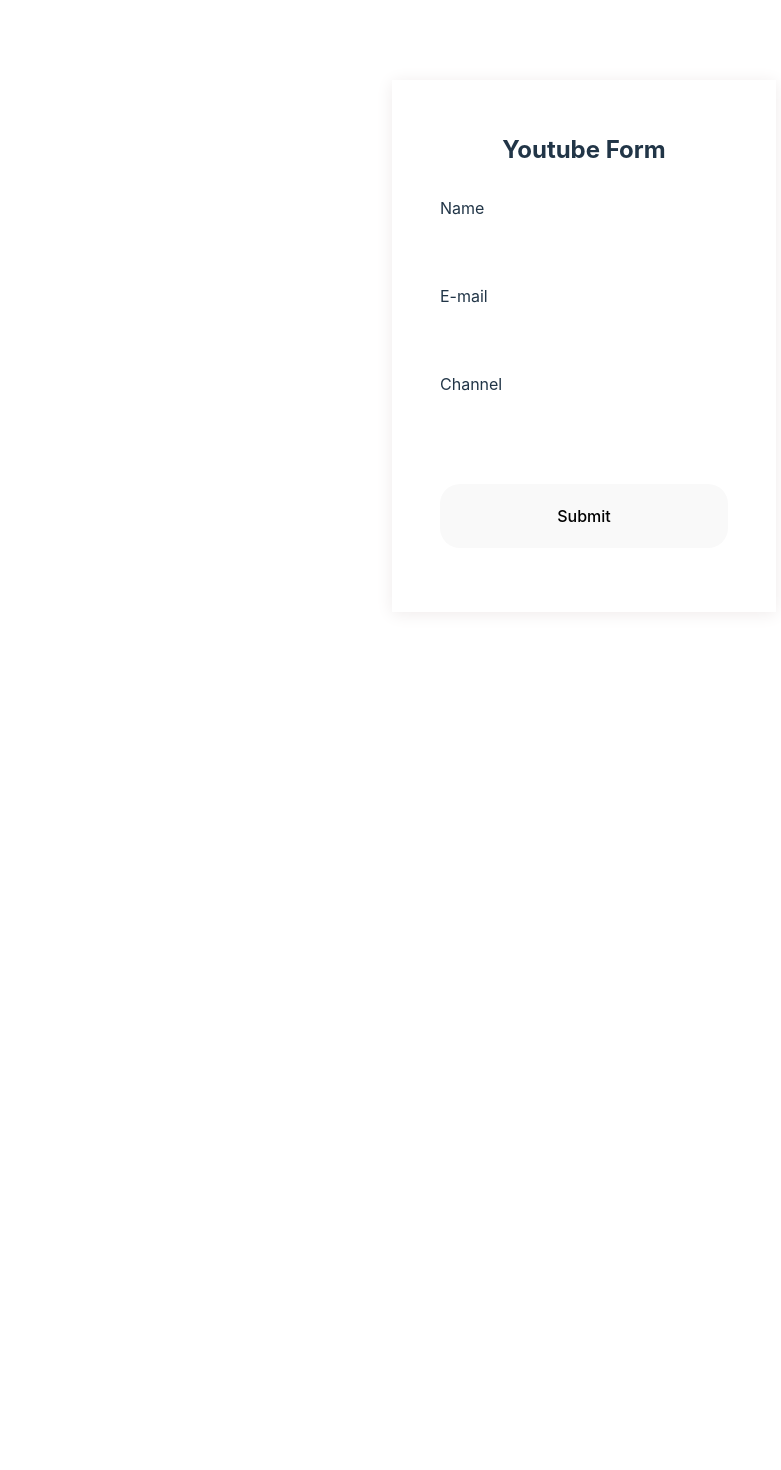
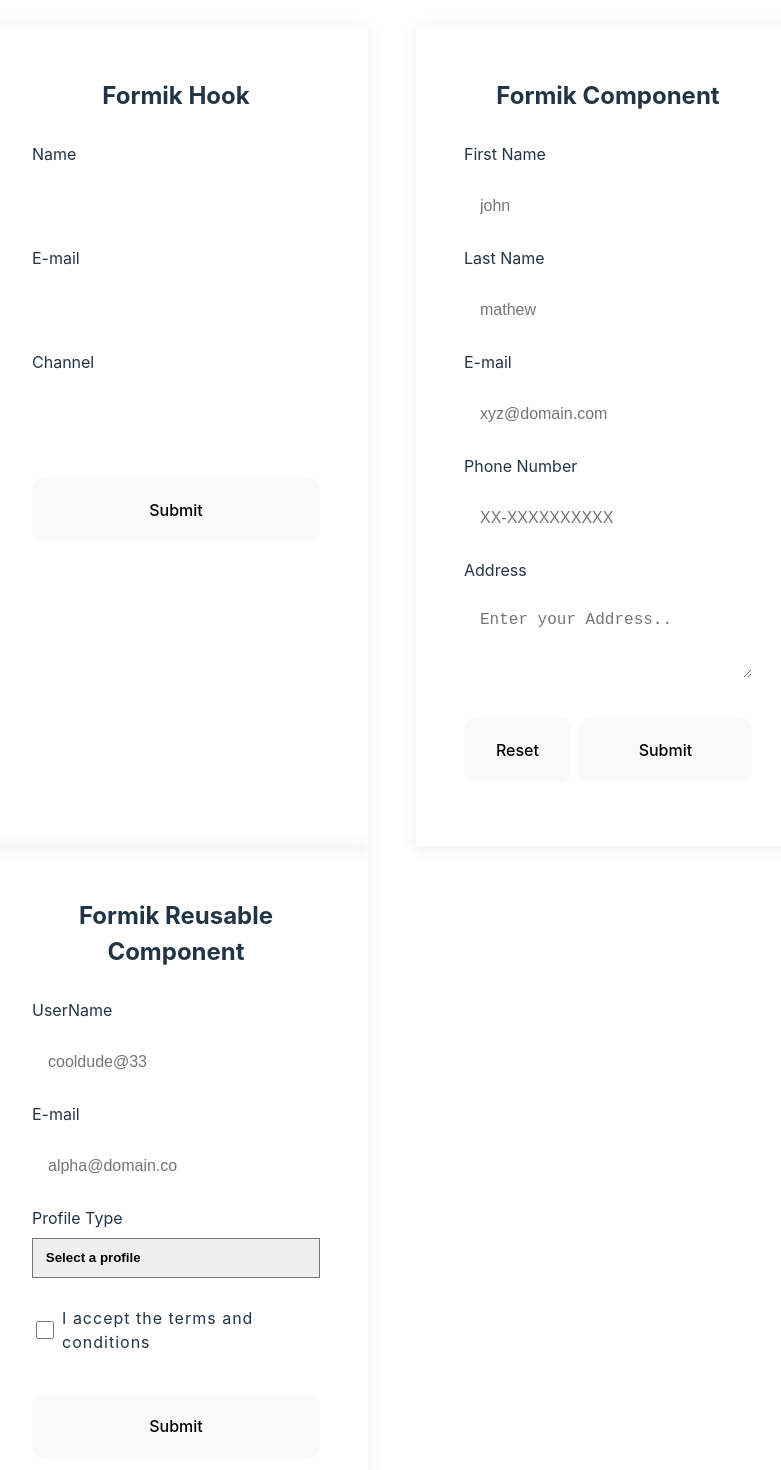
Before and after one commit to iamnitin13/react-codeevalution-learning, a React (Vite) app: page / in a window 1280 px wide. Shown: the part 54-1524 px from the top of the page, without its empty margins (56-837 px from the left). Before the commit the page ends 800 px from the top, so only its background shows below. Built offline with nearby package versions, Linux system fonts and the light colour scheme.

Commit message:
feat: created resuable and component based form

```diff
--- a/package.json
+++ b/package.json
@@ -4,7 +4,7 @@
   "version": "0.0.0",
   "type": "module",
   "scripts": {
-    "dev": "vite",
+    "start": "vite",
     "build": "vite build",
     "preview": "vite preview"
   },
--- a/src/App.jsx
+++ b/src/App.jsx
@@ -1,10 +1,14 @@
 import "./App.scss";
+import FormikForm from "./components/FormikForm";
+import SignupForm from "./components/SignupForm";
 import SimpleForm from "./components/SimpleForm";
 
 function App() {
   return (
     <div className="App">
       <SimpleForm />
+      <FormikForm />
+      <SignupForm />
     </div>
   );
 }
--- a/src/App.scss
+++ b/src/App.scss
@@ -1,4 +1,4 @@
-$max-width: 1280px;
+$max-width: 100vw;
 
 * {
   box-sizing: border-box;
@@ -13,35 +13,87 @@
 
 #root {
   max-width: $max-width;
-  margin: 0 auto;
-  padding: 2rem;
+  margin: auto;
+  padding: 2rem 0;
   text-align: center;
+
+  .App {
+    display: flex;
+    flex-wrap: wrap;
+    margin: 3rem 1rem;
+  }
 
   .form-container {
     box-shadow: 0px 2px 16px #efebeb;
     width: 30vw;
     padding: 2rem 3rem;
+    margin-inline: 1.5rem;
     form {
       display: flex;
       flex-direction: column;
+
       label {
         text-align: start;
         padding-block: 0.5rem;
       }
-      input {
+
+      input,
+      textarea {
         border-radius: 10px;
         height: 3rem;
         padding: 0;
         padding-left: 1rem;
         border: none;
         font-size: 1rem;
+        margin-block: 0.5rem;
       }
-      button {
+
+      input[type="checkbox"] {
+        margin-right: 8px;
+        width: 20px;
+        height: 20px;
+      }
+
+      input[type="number"]::-webkit-inner-spin-button,
+      ::-webkit-outer-spin-button {
+        -webkit-appearance: none;
+        margin: 0;
+      }
+
+      textarea {
+        height: 5rem;
+        padding: 0.8rem 1rem;
+      }
+
+      select {
+        height: 40px;
+        padding: 0 0.8rem;
+        -webkit-appearance: none;
+        cursor: pointer;
+        font-weight: 600;
+      }
+
+      button[type="reset"],
+      button[type="submit"] {
         margin-block: 2rem;
         height: 4rem;
-        border-radius: 20px;
+        border-radius: 10px;
         cursor: pointer;
         font-size: 1rem;
+        width: auto;
+      }
+
+      .flex {
+        display: flex;
+        flex-wrap: wrap;
+
+        button[type="reset"] {
+          flex: 1;
+          margin-right: 0.5rem;
+        }
+        & > button[type="submit"] {
+          flex: 2;
+        }
       }
 
       .errMessage {
@@ -56,6 +108,13 @@
           padding-right: 2px;
         }
       }
+
+      .checkbox-input {
+        display: flex;
+        align-items: center;
+        letter-spacing: 1px;
+        margin-top: 20px;
+      }
     }
   }
 }
--- /dev/null
+++ b/src/components/FormikForm.jsx
@@ -0,0 +1,104 @@
+import { ErrorMessage, Field, Form, Formik } from "formik";
+import React from "react";
+import { number, object, string } from "yup";
+import Button from "../shared/Forms/Button";
+
+// Formik is a encapuslated that used react context and that internally uses useFormik hooks;
+// it follow render props pattern that use to share common code to muiltiple componet ;
+// by passing a function as children or render props
+
+const FormikForm = () => {
+  return (
+    <Formik
+      initialValues={{
+        firstName: "",
+        lastName: "",
+        email: "",
+        phoneNumber: "",
+        adress: "",
+      }}
+      onSubmit={(value) => console.log(JSON.stringify(value, null, 2))}
+      validationSchema={object({
+        firstName: string().required().max(10),
+        lastName: string().required().max(10),
+        email: string().required().email(),
+        phoneNumber: number()
+          .required()
+          .test("len", (val) => val.toString().length === 10), // test is used to write custom validation
+        adress: string().required().max(50),
+      })}
+    >
+      {({ handleReset }) => {
+        return (
+          <div className="form-container">
+            <h2>Formik Component</h2>
+            <Form>
+              <label htmlFor="firstName">First Name</label>
+              {/* when given name props value,handleOnChange,handleOnBlur pass implicity to the element and as well as other props */}
+              <Field id="firstName" name="firstName" placeholder="john" />
+              <ErrorMessage
+                component="div"
+                className="errMessage"
+                name="firstName"
+              />
+
+              <label htmlFor="lastName">Last Name</label>
+              <Field id="lastName" name="lastName" placeholder="mathew" />
+              <ErrorMessage
+                component="div"
+                className="errMessage"
+                name="lastName"
+              />
+
+              <label htmlFor="email">E-mail</label>
+              <Field
+                id="email"
+                type="email"
+                name="email"
+                placeholder="xyz@domain.com"
+              />
+              <ErrorMessage
+                component="div"
+                className="errMessage"
+                name="email"
+              />
+
+              <label htmlFor="phoneNumber">Phone Number</label>
+              <Field
+                id="phoneNumber"
+                type="number"
+                name="phoneNumber"
+                placeholder="XX-XXXXXXXXXX"
+              />
+              <ErrorMessage
+                component="div"
+                className="errMessage"
+                name="phoneNumber"
+              />
+
+              <label htmlFor="adress">Address</label>
+              <Field
+                id="adress"
+                as="textarea"
+                name="adress"
+                placeholder="Enter your Address.."
+              />
+              <ErrorMessage
+                component="div"
+                className="errMessage"
+                name="adress"
+              />
+
+              <div className="flex">
+                <Button type="reset" label="Reset" handleFunc={handleReset} />
+                <Button type="submit" label="Submit" />
+              </div>
+            </Form>
+          </div>
+        );
+      }}
+    </Formik>
+  );
+};
+
+export default FormikForm;
--- /dev/null
+++ b/src/components/SignupForm.jsx
@@ -0,0 +1,67 @@
+import { Form, Formik } from "formik";
+import React from "react";
+import Input from "../shared/Forms/Input";
+import { boolean, string, object } from "yup";
+import Select from "../shared/Forms/Select";
+import Checkbox from "../shared/Forms/Checkbox";
+import Button from "../shared/Forms/Button";
+
+const SignupForm = () => {
+  return (
+    <Formik
+      initialValues={{
+        userName: "",
+        email: "",
+        acceptedTerms: false,
+        profileTypes: "",
+      }}
+      onSubmit={(value) => console.log(JSON.stringify(value, null, 2))}
+      validationSchema={object({
+        userName: string().required().max(10),
+        email: string().required().email(),
+        acceptedTerms: boolean()
+          .required()
+          .oneOf([true], "You must accept the terms and conditions."),
+        profileTypes: string()
+          .required()
+          .oneOf(["driver", "employee", "admin"], "Invalid Job Type"),
+      })}
+    >
+      <div className="form-container">
+        <h2>Formik Reusable Component</h2>
+        <Form>
+          <Input
+            name="userName"
+            id="userName"
+            type="text"
+            label="UserName"
+            placeholder="cooldude@33"
+          />
+          <Input
+            name="email"
+            id="email"
+            type="email"
+            label="E-mail"
+            placeholder="alpha@domain.co"
+          />
+          <Select name="profileTypes" id="profileTypes" label="Profile Type">
+            <option value="" disabled>
+              Select a profile
+            </option>
+            <option value="driver">Driver</option>
+            <option value="employee">Employee</option>
+            <option value="admin">Admin</option>
+            <option value="other">Other</option>
+          </Select>
+          <Checkbox name="acceptedTerms" id="acceptedTerms">
+            I accept the terms and conditions
+          </Checkbox>
+
+          <Button type="submit" label="Submit" />
+        </Form>
+      </div>
+    </Formik>
+  );
+};
+
+export default SignupForm;
--- a/src/components/SimpleForm.jsx
+++ b/src/components/SimpleForm.jsx
@@ -1,41 +1,48 @@
+/** yup is a 3rd party library provide a custom object validation schema;
+ * define and validate the shape and values of data objects; ensuring consistence and error-free,eaiser to debug, maintable
+ */
+
+/**
+ * NOTE:
+ * name must matches with the initialValues keys as it use e.target.name:e.target.values and
+ * state as {} that will have dynamice name:value we can think of like that
+ */
+
+/**
+ * define custom validation and error message;
+ * validate function must produce an error object with a matching shape to our values/initialValues
+
+  const validate = (values) => {
+  const errors = {};
+
+  if (!values.name) {
+    errors.name = "Required";
+  } else if (/[\d+\.+*&^%$@!~()#-]/i.test(values.name)) {
+    errors.name = "Name must not contain numbers or special symbols.";
+  }
+
+  if (!values.email) {
+    errors.email = "Required";
+  } else if (!/^[A-Z0-9._%+-]+@[A-Z0-9.-]+\.[A-Z]{2,4}$/i.test(values.email)) {
+    errors.email = "Invalid email address.";
+  }
+
+  if (!values.channel) {
+    errors.channel = "Required";
+  } else if (values.channel.length > 10) {
+    errors.channel = "Must be 10 characters or less";
+  }
+
+  return errors;
+};
+*/
+
 import React from "react";
 import { useFormik } from "formik";
-import ErrorMessage from "./ErrorMessage";
-import * as Yup from "yup";
-
-/** yup library provide a custom object validation schema;
- * formik provide validationSchema that transform Yup’s validation errors messages into a pretty object whose keys match
- */
+import ErrorMessage from "../shared/ErrorMessage";
+import { object, string } from "yup";
 
 const initialValues = { name: "", email: "", channel: "" };
-
-/** define custom validation and error message;
- * validate function must produce an error object with a matching shape to our values/initialValues
- */
-
-// const validate = (values) => {
-//   const errors = {};
-
-//   if (!values.name) {
-//     errors.name = "Required";
-//   } else if (/[\d+\.+*&^%$@!~()#-]/i.test(values.name)) {
-//     errors.name = "Name must not contain numbers or special symbols.";
-//   }
-
-//   if (!values.email) {
-//     errors.email = "Required";
-//   } else if (!/^[A-Z0-9._%+-]+@[A-Z0-9.-]+\.[A-Z]{2,4}$/i.test(values.email)) {
-//     errors.email = "Invalid email address.";
-//   }
-
-//   if (!values.channel) {
-//     errors.channel = "Required";
-//   } else if (values.channel.length > 10) {
-//     errors.channel = "Must be 10 characters or less";
-//   }
-
-//   return errors;
-// };
 
 const SimpleForm = () => {
   const formik = useFormik({
@@ -45,12 +52,13 @@
     },
     // validate,
 
-    validationSchema: Yup.object({
-      name: Yup.string()
+    // validationSchema that transform Yup’s validation errors messages into a pretty object whose keys match with the name/intiialValues
+    validationSchema: object({
+      name: string()
         .required("Required")
         .max(20, "Must be 20 characters or less"),
-      email: Yup.string().required("Required").email("Invalid email address."),
-      channel: Yup.string()
+      email: string().required("Required").email("Invalid email address."),
+      channel: string()
         .required("Required")
         .max(10, "Must be 10 characters or less"),
     }),
@@ -59,46 +67,50 @@
   // destruture all the property from useFormik return
   const {
     values: { name, email, channel },
-    handleSubmit,
+    handleSubmit, // execute when there is no error
     handleChange,
-    handleBlur,
+    handleBlur, //fires when event lost the focus
     touched, //also keep track of field visited; stores this information in an object called touched; {[field.name]:boolean}
     errors,
+    getFieldProps, // get all the formik helper function so that we don't need to write each handler; it pair to input event listner to formik event handlers.
+    // not just event; it also pairs to all the props of input,like value,name.
   } = formik;
 
   return (
     <div className="form-container">
-      <h2>Youtube Form</h2>
+      <h2>Formik Hook</h2>
       <form onSubmit={handleSubmit}>
         <label htmlFor="name">Name</label>
         <input
           type="text"
-          name="name" // name must matches with the initialValues keys as it use e.target.name:e.target.values and
-          // state as {} that will have dynamice name:value we can think of like that
           id="name"
-          value={name}
-          onChange={handleChange}
-          onBlur={handleBlur}
+          // name="name"
+          // value={name}
+          // onChange={handleChange}
+          // onBlur={handleBlur}
+          {...getFieldProps("name")} // spreed all the input field props;by passing the field name;
         />
         <ErrorMessage touched={touched.name} message={errors.name} />
         <label htmlFor="email">E-mail</label>
         <input
           type="email"
-          name="email"
           id="email"
-          value={email}
-          onChange={handleChange}
-          onBlur={handleBlur}
+          // name="email"
+          // value={email}
+          // onChange={handleChange}
+          // onBlur={handleBlur}
+          {...getFieldProps("email")}
         />
         <ErrorMessage touched={touched.email} message={errors.email} />
         <label htmlFor="channel">Channel</label>
         <input
           type="text"
-          name="channel"
           id="channel"
-          value={channel}
-          onChange={handleChange}
-          onBlur={handleBlur}
+          // name="channel"
+          // value={channel}
+          // onChange={handleChange}
+          // onBlur={handleBlur}
+          {...getFieldProps("channel")}
         />
         <ErrorMessage touched={touched.channel} message={errors.channel} />
 
--- /dev/null
+++ b/src/shared/Forms/Button.jsx
@@ -0,0 +1,13 @@
+import React from "react";
+
+const Button = ({ type, label, handleFunc }) => {
+  return handleFunc && typeof handleFunc === "function" ? (
+    <button type={type} onClick={handleFunc}>
+      {label}
+    </button>
+  ) : (
+    <button type={type}>{label}</button>
+  );
+};
+
+export default Button;
--- /dev/null
+++ b/src/shared/Forms/Checkbox.jsx
@@ -0,0 +1,23 @@
+import { useField } from "formik";
+import React from "react";
+import ErrorMessage from "../ErrorMessage";
+
+const Checkbox = ({ children, ...props }) => {
+  // React treats radios and checkbox inputs differently other input types, select, and textarea.
+  // Formik does this too! When you specify `type` to useField(), it will
+  // return the correct bag of props for you -- a `checked` prop will be included
+  // in `field` alongside `name`, `value`, `onChange`, and `onBlur`
+  const [field, meta] = useField({ ...props, type: "checkbox" }); // useField() returns [formik.getFieldProps(), formik.getFieldMeta()]
+
+  return (
+    <>
+      <label className="checkbox-input">
+        <input type="checkbox" {...field} {...props} />
+        {children}
+      </label>
+      <ErrorMessage touched={meta.touched} message={meta.error} />
+    </>
+  );
+};
+
+export default Checkbox;
--- /dev/null
+++ b/src/shared/Forms/Input.jsx
@@ -0,0 +1,19 @@
+import { useField } from "formik";
+import React from "react";
+import ErrorMessage from "../ErrorMessage";
+
+const Input = ({ label, ...props }) => {
+  // useField() returns [formik.getFieldProps(), formik.getFieldMeta()]
+  // which we can spread on <input>. We can use field meta to show an error
+  // message if the field is invalid and it has been touched (i.e. visited)
+  const [field, meta] = useField(props);
+  return (
+    <>
+      <label htmlFor={props.id || props.name}>{label}</label>
+      <input {...field} {...props} />
+      <ErrorMessage touched={meta.touched} message={meta.error} />
+    </>
+  );
+};
+
+export default Input;
--- /dev/null
+++ b/src/shared/Forms/Select.jsx
@@ -0,0 +1,16 @@
+import { useField } from "formik";
+import React from "react";
+import ErrorMessage from "../ErrorMessage";
+
+const Select = ({ label, ...props }) => {
+  const [field, meta] = useField(props);
+  return (
+    <>
+      <label htmlFor={props.id || props.name}>{label}</label>
+      <select {...field} {...props} />
+      <ErrorMessage touched={meta.touched} message={meta.error} />
+    </>
+  );
+};
+
+export default Select;
```
Also changed, not shown: src/shared/ErrorMessage.jsx (renamed from src/components/ErrorMessage.jsx), 1 other file (tests, documents, lock files or other folders).
